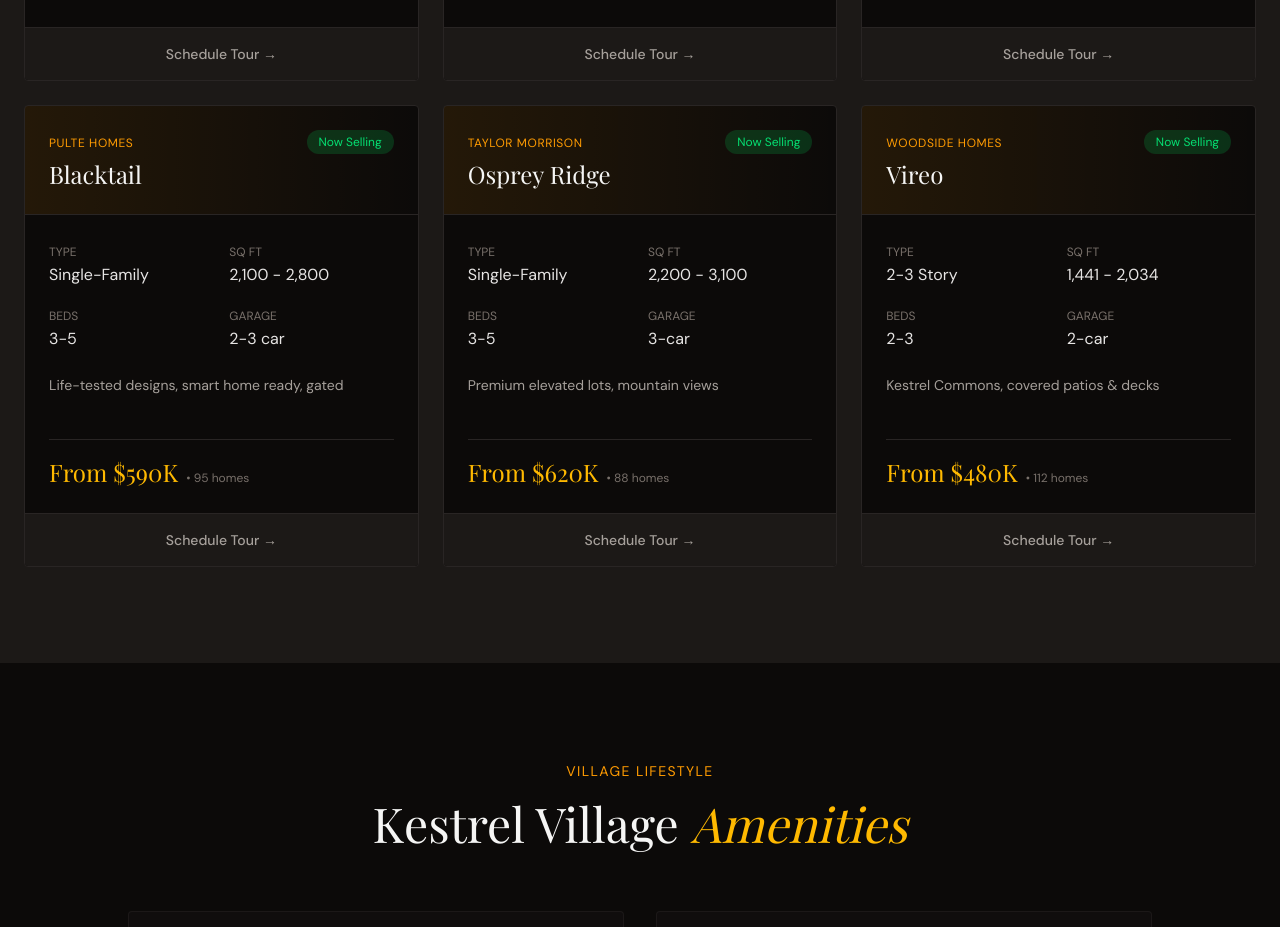
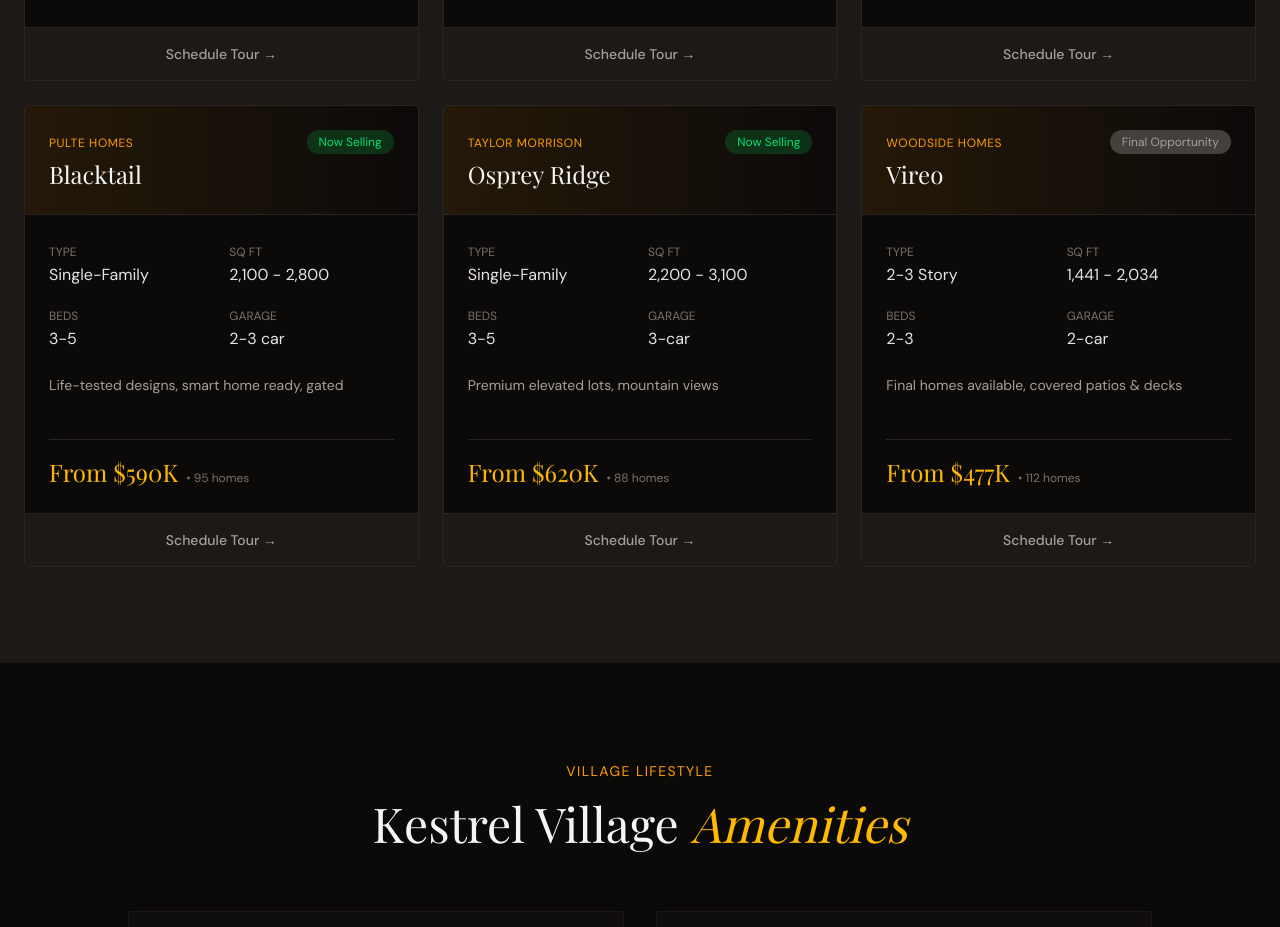
Before and after one commit to DrJanDuffy/kestrelvillage.com, a Next.js app: page / in a window 1280 px wide. Shown: the part 2280-3207 px from the top of the page. Built offline with nearby package versions, Linux system fonts and the light colour scheme.

Commit message:
Update Vireo data from official Woodside Homes - Final Opportunity status, verified pricing

```diff
--- a/src/data/communities.ts
+++ b/src/data/communities.ts
@@ -141,19 +141,19 @@
     beds: '2-3',
     baths: '2.5-3.5',
     garage: '2-car',
-    price: 'From $480K',
-    status: 'Now Selling',
+    price: 'From $477K',
+    status: 'Final Opportunity',
     units: 112,
-    highlight: 'Kestrel Commons, covered patios & decks',
-    description: 'Vireo at Kestrel Village features Woodside Homes 2–3 story homes from $480K. 2–3 beds, 1,441–2,034 sq ft. Kestrel Commons, covered patios and decks in Summerlin West.',
+    highlight: 'Final homes available, covered patios & decks',
+    description: 'Vireo in Summerlin offers Woodside Homes 2–3 story homes from $477,490. 5 floor plans (Aspen, Sage, Acacia, Laurel, Rowan) with 2–3 beds, 1,441–2,034 sq ft. Final opportunity - selling out! Energy Star certified with covered patios.',
     highlights: [
-      'Kestrel Commons',
-      'Covered patios & decks',
-      '2–3 bedrooms',
+      'Final Opportunity - Selling Out!',
+      '5 floor plans: Aspen, Sage, Acacia, Laurel, Rowan',
+      '2–3 bedrooms, 2.5–3.5 baths',
       '1,441–2,034 sq ft',
-      '2-car garage'
+      'Quick Move-In homes available'
     ],
-    amenities: ['Kestrel Commons proximity', 'Covered outdoor living', 'Flexible floor plans', 'Modern finishes']
+    amenities: ['Energy Star certified', 'WaterSense fixtures', 'MERV 13 air filtration', 'Covered patios & decks', '200+ miles of Summerlin trails', 'Near Red Rock Canyon']
   }
 ];
 
```
